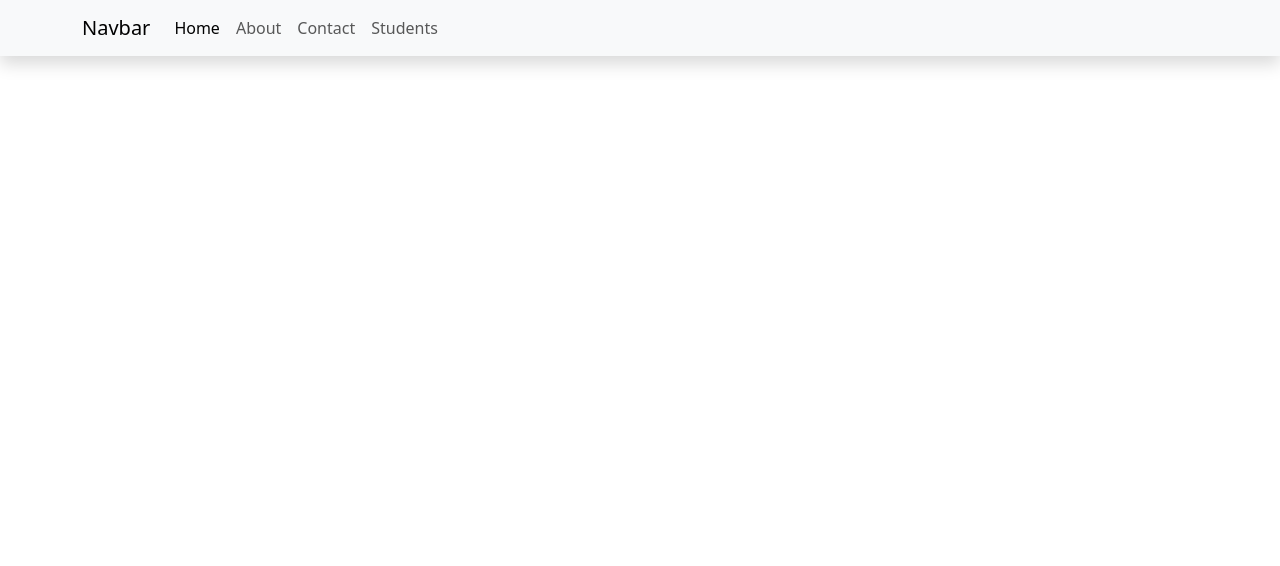
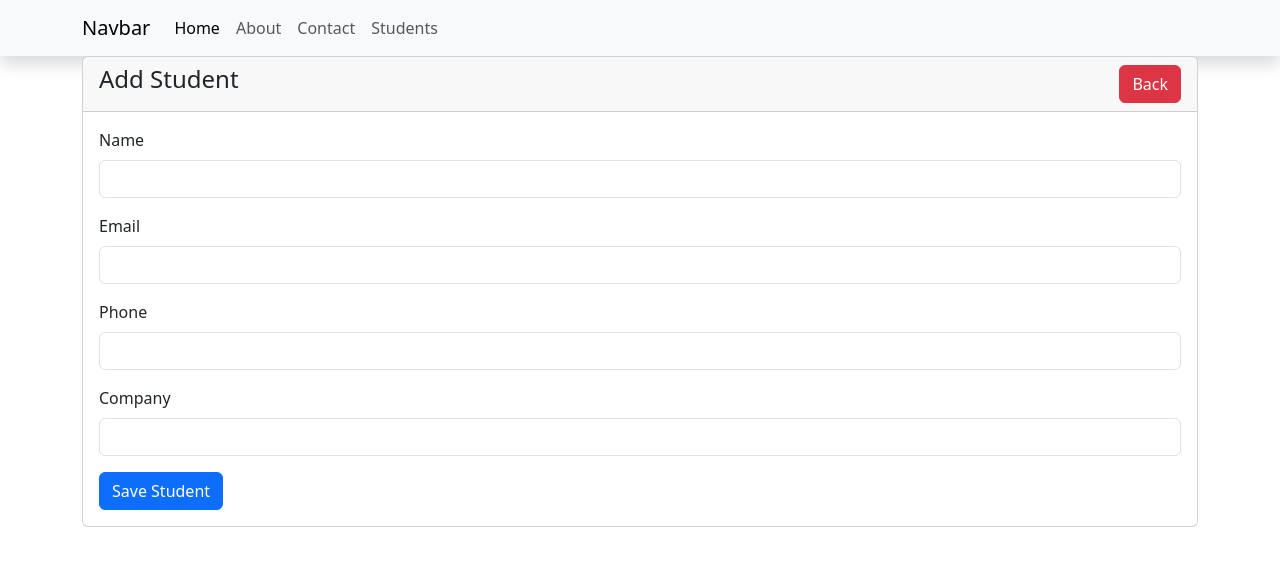
Before and after one commit to Viettrungnguyen/reactjs_crud, a React (Create React App) app: page /students/create in a window 1280 px wide. Shown: the top 566 px of the page. Built offline with nearby package versions, Linux system fonts and the light colour scheme.

Commit message:
create axios

```diff
--- /dev/null
+++ b/src/pages/StudentCreate.js
@@ -0,0 +1,104 @@
+import { useState } from "react";
+import { Link } from "react-router-dom";
+
+function StudentCreate() {
+  const [student, setStudent] = useState({
+    name: "",
+    email: "",
+    phone: "",
+    company: "",
+  });
+
+  const handleInput = (e) => {
+    e.persist();
+
+    setStudent({ ...student, [e.target.name]: e.target.value });
+  };
+
+  const saveStudent = (e) => {
+    e.preventDefault();
+    const data = {
+      name: student.name,
+      email: student.email,
+      phone: student.phone,
+      company: student.company,
+    };
+
+    axios.post()
+  };
+
+  return (
+    <div className="container">
+      <div className="row">
+        <div className="col-md-12">
+          <div className="card">
+            <div className="card-header">
+              <h4>
+                Add Student
+                <Link to="/students" className="btn btn-danger float-end">
+                  Back
+                </Link>
+              </h4>
+            </div>
+            <div className="card-body">
+              <form onSubmit={saveStudent}>
+                <div className="mb-3">
+                  <label htmlFor="name" className="form-label">
+                    Name
+                  </label>
+                  <input
+                    type="text"
+                    name="name"
+                    onChange={handleInput}
+                    className="form-control"
+                    value={student.name}
+                  />
+                </div>
+                <div className="mb-3">
+                  <label htmlFor="email" className="form-label">
+                    Email
+                  </label>
+                  <input
+                    type="email"
+                    name="email"
+                    className="form-control"
+                    onChange={handleInput}
+                    value={student.email}
+                  />
+                </div>
+                <div className="mb-3">
+                  <label htmlFor="phone" className="form-label">
+                    Phone
+                  </label>
+                  <input
+                    type="text"
+                    name="phone"
+                    className="form-control"
+                    onChange={handleInput}
+                    value={student.phone}
+                  />
+                </div>
+                <div className="mb-3">
+                  <label htmlFor="company" className="form-label">
+                    Company
+                  </label>
+                  <input
+                    type="text"
+                    name="company"
+                    className="form-control"
+                    onChange={handleInput}
+                    value={student.company}
+                  />
+                </div>
+                <button type="submit" className="btn btn-primary">
+                  Save Student
+                </button>
+              </form>
+            </div>
+          </div>
+        </div>
+      </div>
+    </div>
+  );
+}
+export default StudentCreate;
--- a/src/pages/Students.js
+++ b/src/pages/Students.js
@@ -25,16 +25,16 @@ function Student() {
         <td>{item.id}</td>
         <td>{item.name}</td>
         <td>{item.email}</td>
+        <td>{item.phone}</td>
         <td>{`${item.address.street} - ${item.address.suite} - ${item.address.city}`}</td>
-        <td>{item.phone}</td>
         <td>{item.company.name}</td>
         <td>
-          <Link to="/" className="btn btn-success">
+          <Link to="/students/create" className="btn btn-success">
             Edit
           </Link>
         </td>
         <td>
-          <Link to="/" className="btn btn-danger">
+          <Link to="/students/delete" className="btn btn-danger">
             Delete
           </Link>
         </td>
@@ -50,7 +50,10 @@ function Student() {
             <div className="card-header">
               <h4>
                 Student List
-                <Link to="/" className="btn btn-primary float-end">
+                <Link
+                  to="/students/create"
+                  className="btn btn-primary float-end"
+                >
                   Add Student
                 </Link>
               </h4>
--- a/src/router/index.js
+++ b/src/router/index.js
@@ -3,6 +3,7 @@ import Home from "../pages/Home";
 import Contact from "../pages/Contact";
 import About from "../pages/About";
 import Student from "../pages/Students";
+import StudentCreate from "../pages/StudentCreate";
 function MyRouter() {
   return (
     <Routes>
@@ -10,6 +11,7 @@ function MyRouter() {
       <Route path="/about-us" element={<About />} />
       <Route path="/contact-us" element={<Contact />} />
       <Route path="/students" element={<Student />} />
+      <Route path="/students/create" element={<StudentCreate />} />
     </Routes>
   );
 }
```
Also changed, not shown: src/pages/Users.js (deleted).
